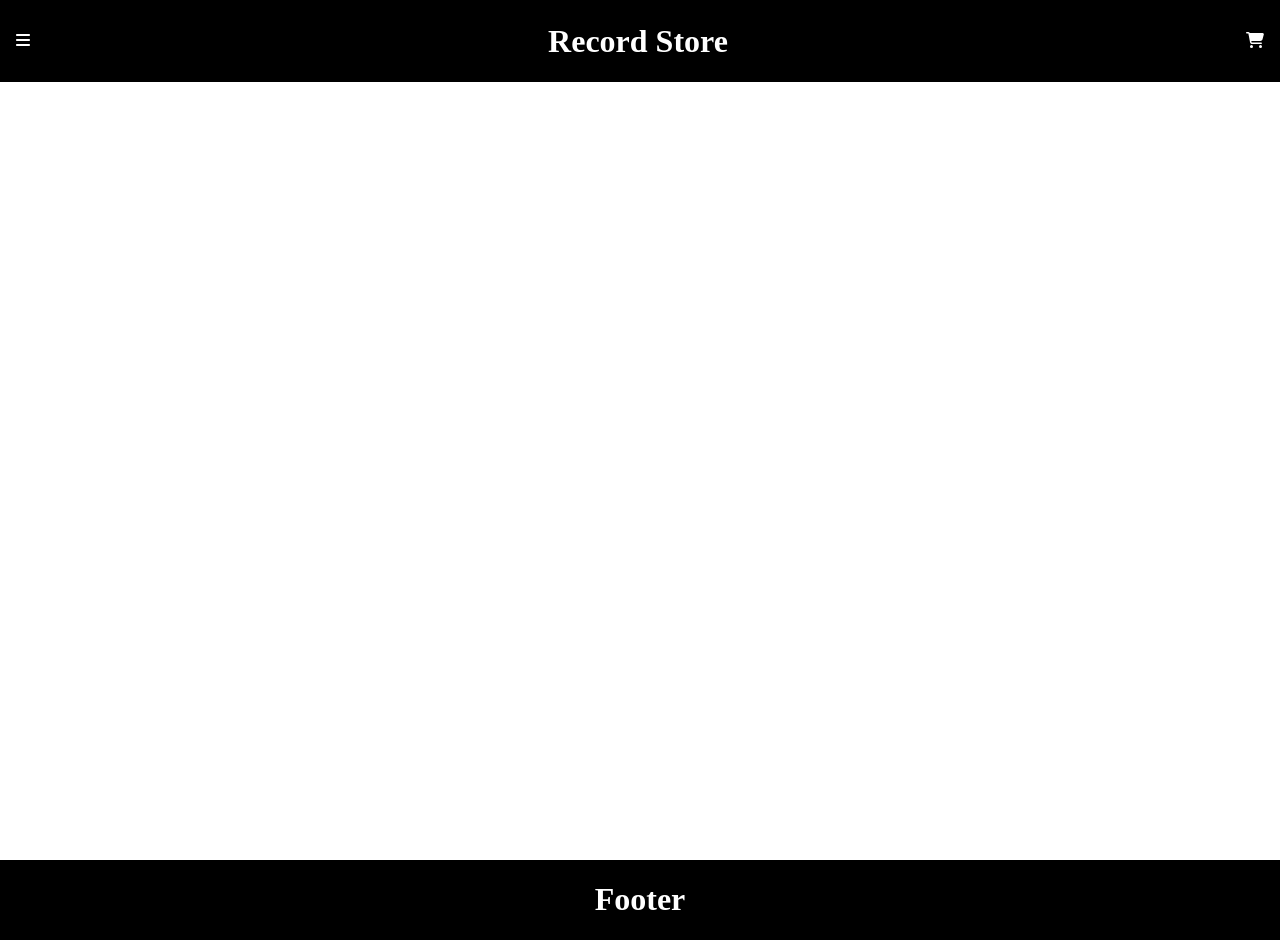
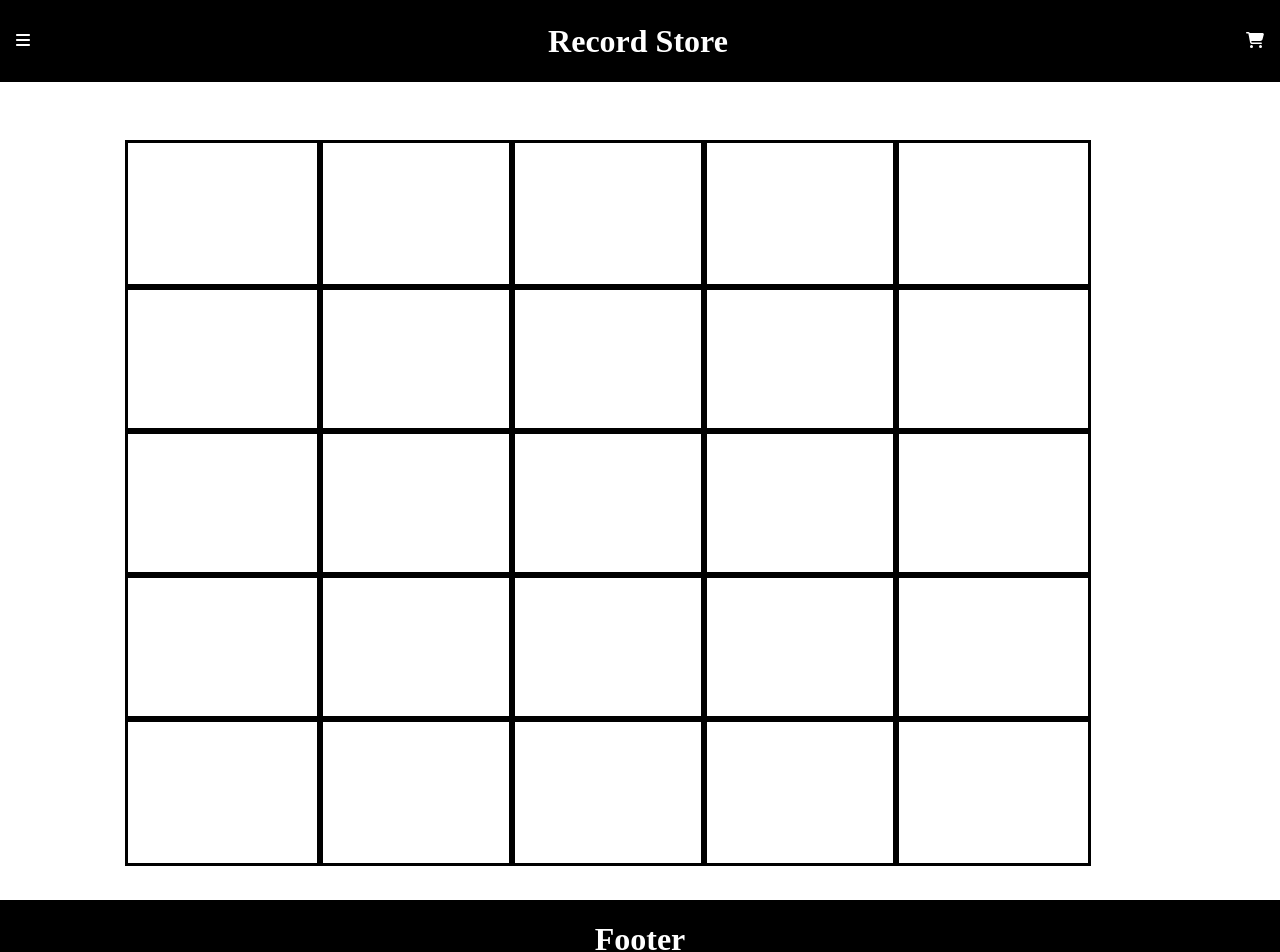
Before and after one commit to JacobBartlett24/RecordStore, a React (Create React App) app: page /store in a window 1280 px wide. Shown: the top 952 px of the page. Built offline with nearby package versions, Linux system fonts and the light colour scheme.

Commit message:
Added store page and formatting

```diff
--- a/src/components/Store.js
+++ b/src/components/Store.js
@@ -6,9 +6,16 @@ import Footer from "./Footer"
 
 const StoreStyle = styled.div`
 display: grid;
-grid-template-rows: 30vh 60vh;
-margin: 5vh 10vw 0 10vw;
+grid-template-rows: repeat(5, 18vh);
+grid-template-columns: repeat(5, 15vw);
+margin: 5vh 10vw 5vh 10vw;
 justify-items: center;
+
+div{
+  width: 15vw;
+  height: 18vh;
+  border: 3px solid black;
+}
 `
 
 
@@ -16,13 +23,33 @@ function Store(props){
 
 
   return(
-
-    <div>
-      <StoreStyle>
-
-      </StoreStyle>
-    </div>
-
+    <StoreStyle>
+      <div></div>
+      <div></div>
+      <div></div>
+      <div></div>
+      <div></div>
+      <div></div>
+      <div></div>
+      <div></div>
+      <div></div>
+      <div></div>
+      <div></div>
+      <div></div>
+      <div></div>
+      <div></div>
+      <div></div>
+      <div></div>
+      <div></div>
+      <div></div>
+      <div></div>
+      <div></div>
+      <div></div>
+      <div></div>
+      <div></div>
+      <div></div>
+      <div></div>
+    </StoreStyle>
   );
 
 }
```
